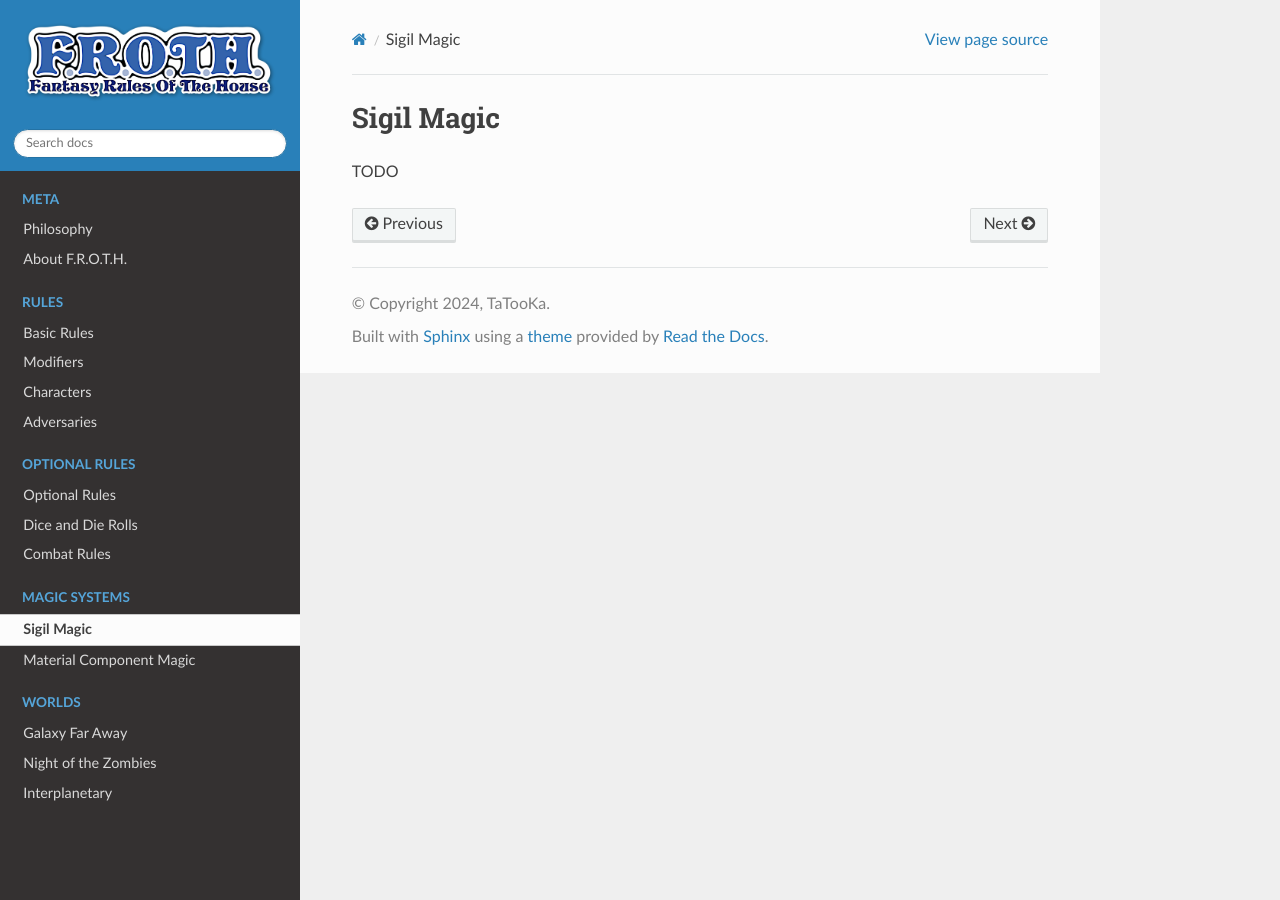
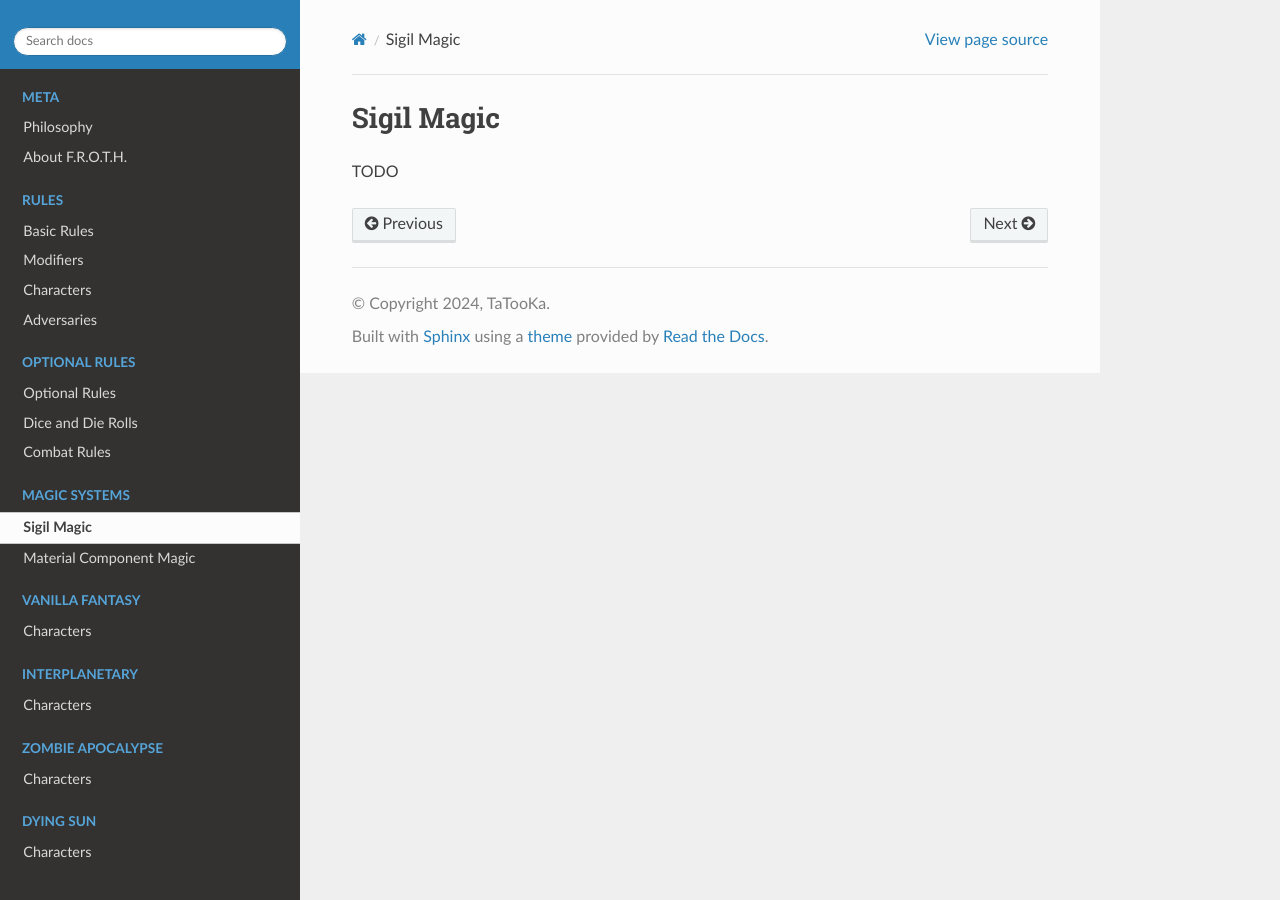
Before and after one commit to TaTooKa/froth, a Sphinx documentation site: the page built from docs/source/pages/magicsystems/sigilmagic.rst, in a window 1280 px wide. Built offline with Sphinx 7.4.7 and the Read the Docs theme 3.1.0, drawn with Linux system fonts in a browser that asks for light colours; pages that are not in the unit, such as notebooks, are missing from menus.

Commit message:
add file structure for worlds.

```diff
--- a/docs/source/pages/galaxyfaraway.rst
+++ /dev/null
@@ -1,4 +0,0 @@
-Galaxy Far Away
-===============
-
-TODO
--- a/docs/source/pages/interplanetary.rst
+++ /dev/null
@@ -1,4 +0,0 @@
-Interplanetary
-==============
-
-TODO
--- /dev/null
+++ b/docs/source/pages/worlds/dyingsun/characters.rst
@@ -0,0 +1,4 @@
+Characters
+----------
+
+TODO
--- /dev/null
+++ b/docs/source/pages/worlds/interplanetary/characters.rst
@@ -0,0 +1,4 @@
+Characters
+----------
+
+TODO
--- /dev/null
+++ b/docs/source/pages/worlds/vanillafantasy/characters.rst
@@ -0,0 +1,4 @@
+Characters
+----------
+
+TODO
--- /dev/null
+++ b/docs/source/pages/worlds/zombieapocalypse/characters.rst
@@ -0,0 +1,4 @@
+Characters
+----------
+
+TODO
```
Also changed, not shown: docs/source/index.rst (+21 -5 lines), docs/source/pages/worlds/dyingsun/dyingsun.rst (added, +12 -0 lines), docs/source/pages/worlds/zombieapocalypse/nightofthezombies.rst (renamed from docs/source/pages/nightofthezombies.rst).
